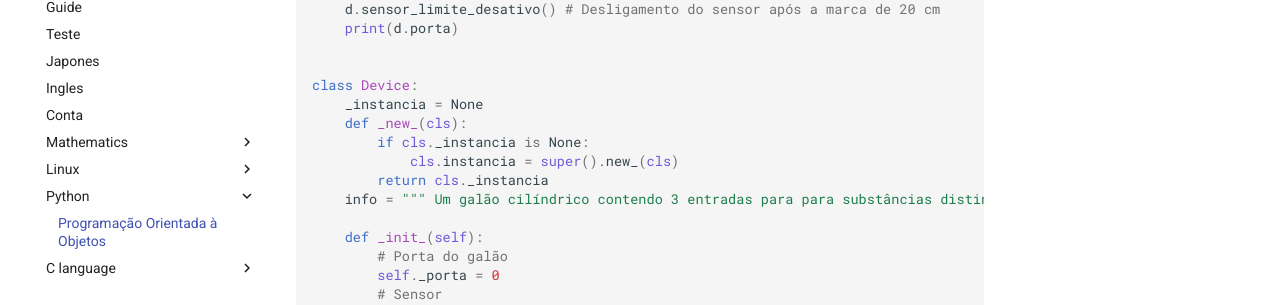
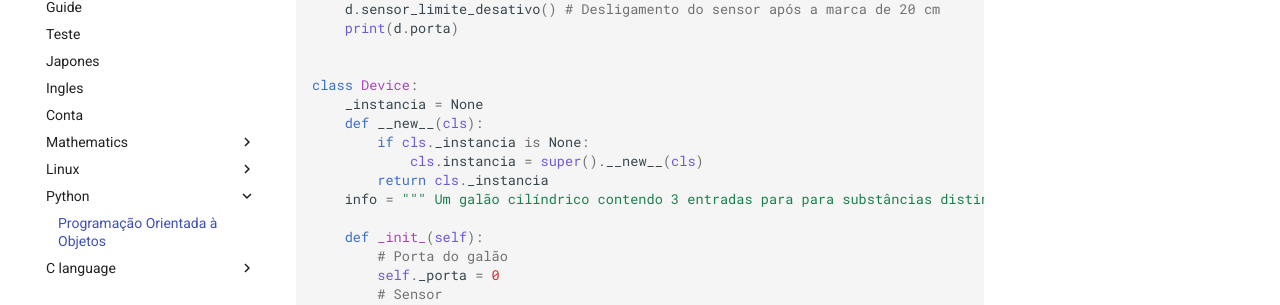
Before and after one commit to NagaoVictor/nagao-engineering, an MkDocs documentation site: the page built from docs/python/poo.md, in a window 1280 px wide and 900 px high, scrolled down 1186 px. Shown: the part 146-451 px from the top of the window. Built offline with MkDocs 1.6.1 and Material for MkDocs 9.7.7, drawn with Linux system fonts in a browser that asks for light colours.

Commit message:
reform the opp file

```diff
--- a/docs/python/poo.md
+++ b/docs/python/poo.md
@@ -37,7 +37,7 @@ def periodo_vazao(litros, vazao, retorno): #(Tamanho em Litros, Quanto tempo dem
 
     saida_do_tanque = (galao/retorno)
     print(f"{galao: .2f} L")
-    print("-------------------")
+     print("-------------------")
     while (galao >= 0):
 
         time.sleep(timer) # Tempo para despejar todo os 40 cm para a próxima etapa
@@ -66,9 +66,9 @@ def periodo_vazao(litros, vazao, retorno): #(Tamanho em Litros, Quanto tempo dem
 
 class Device:
     _instancia = None
-    def _new_(cls):
+    def __new__(cls):
         if cls._instancia is None:
-            cls.instancia = super().new_(cls)
+            cls.instancia = super().__new__(cls)
         return cls._instancia
     info = """ Um galão cilíndrico contendo 3 entradas para para substâncias distintas """
 
```
